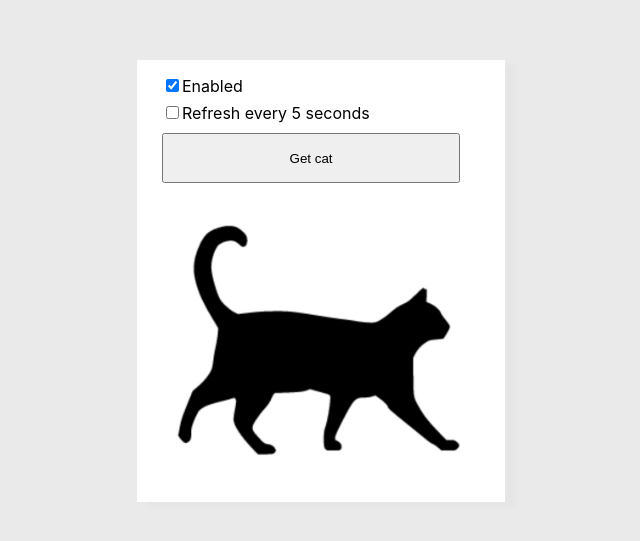
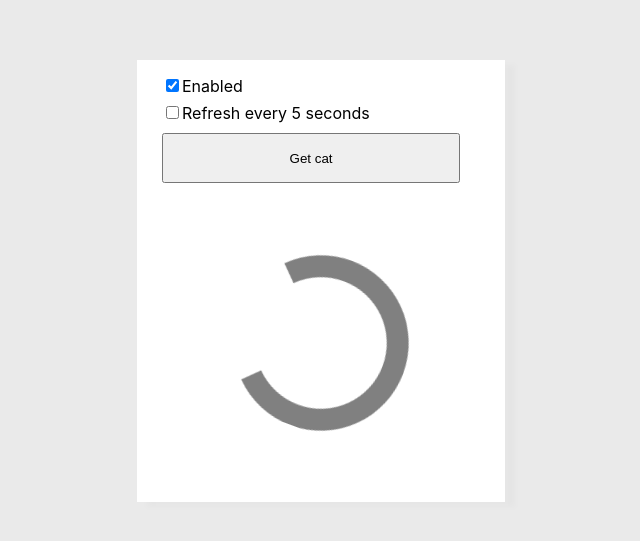
Before and after one commit to ahat31415/ahat31415.github.io, a React (Create React App) app: page / in a window 1280 px wide. Shown: the part 119-660 px from the top of the page, without its empty margins (319-959 px from the left). Built offline with nearby package versions, Linux system fonts and the light colour scheme; no server answers.

Commit message:
Loader added. Enabling was fixed for the case of autoload.

```diff
--- a/package.json
+++ b/package.json
@@ -1,7 +1,7 @@
 {
   "name": "catproject",
   "version": "0.1.0",
-  "homepage": "https://ahat31415.github.io",
+  "homepage": "https://ahat31415.github.io/",
   "private": true,
   "dependencies": {
     "@testing-library/dom": "^10.4.0",
@@ -11,6 +11,7 @@
     "react": "^19.1.0",
     "react-dom": "^19.1.0",
     "react-scripts": "5.0.1",
+    "react-spinners": "^0.17.0",
     "sass": "^1.87.0",
     "styled-components": "^6.1.17",
     "web-vitals": "^2.1.4"
--- a/src/App.js
+++ b/src/App.js
@@ -1,15 +1,21 @@
 import './App.css';
 import { GetCat } from "./components/GetCat/GetCat";
-import { useEffect, useState } from "react";
+import React, { useEffect, useState } from "react";
 import { CatImage } from "./components/CatImage/CatImage";
 
 function App() {
     const  [img, setImg] = useState('./img/default-cat.png');
+    let [loading, setLoading] = useState(true);
+    const [isRefreshing, setIsRefreshing] = React.useState(false);
+
     const catFetcher = () => {
+        setLoading(!isRefreshing);
             fetch('https://api.thecatapi.com/v1/images/search')
                 .then(res => res.json())
                 .then((data) => {
                     console.log('data',data);
+                    setLoading(false);
+
                     setImg(data[0].url)
                 })
     }
@@ -18,8 +24,8 @@ function App() {
     return (
         <div className="App">
             <div className="window">
-                <GetCat catFetcher={catFetcher} />
-                <CatImage img={img}/>
+                <GetCat catFetcher={catFetcher} refreshing={[isRefreshing, setIsRefreshing]}/>
+                <CatImage img={img} loading={loading} />
             </div>
         </div>
     );
--- a/src/components/CatImage/CatImage.jsx
+++ b/src/components/CatImage/CatImage.jsx
@@ -1,4 +1,6 @@
 import styled from 'styled-components';
+import { useState } from "react";
+import { ClipLoader } from "react-spinners";
 
 const IMG = styled.img`
     margin: 5px 5px;
@@ -7,13 +9,30 @@ const IMG = styled.img`
     height: 90%;
 `;
 const ImgBox = styled.div`
-    /*padding: 15px 15px;*/
     width: 100%;
     height: 70%;
-`
+`;
 
 export function CatImage(props) {
+    let [loading, setLoading] = useState(true);
+    const override = {
+        display: "block",
+        margin: "50px auto",
+        border: "25px solid"
+    };
     return <ImgBox>
-                <IMG src={ props.img } alt="no img"/>
+            {
+                props.loading ?
+                    <ClipLoader
+                        color={"grey"}
+                        loading={loading}
+                        cssOverride={override}
+                        size={150}
+                        aria-label="Loading Spinner"
+                        data-testid="loader"
+                    />
+
+                : <IMG src={ props.img } alt="no img"/>
+            }
            </ImgBox>
 }
--- a/src/components/GetCat/GetCat.jsx
+++ b/src/components/GetCat/GetCat.jsx
@@ -3,7 +3,8 @@ import './GetCat.scss'
 
 export function GetCat(props) {
     const [isEnabled, setIsEnabled] = React.useState(true);
-    const [isRefreshing, setIsRefreshing] = React.useState(false);
+    const [isRefreshing, setIsRefreshing] = props.refreshing;
+
     const onCheckBoxUpdating = (checkBoxType = 'enabled') => {
         if (checkBoxType === 'enabled') {
             setIsEnabled(c => !c);
@@ -13,13 +14,13 @@ export function GetCat(props) {
     }
     useEffect(() => {
         let timer;
-        if (isRefreshing) {
-            timer = setInterval(() => props.catFetcher(), 5000);
+        if (isRefreshing && isEnabled) {
+            timer = setInterval(() => props.catFetcher(), 1000);
         }
         return () => {
             clearInterval(timer);
         }
-    }, [isRefreshing]);
+    }, [isRefreshing, isEnabled]);
     return (
         <div className="ManagingBox">
             <div>
```
Also changed, not shown: 1 other file (tests, documents, lock files or other folders).
